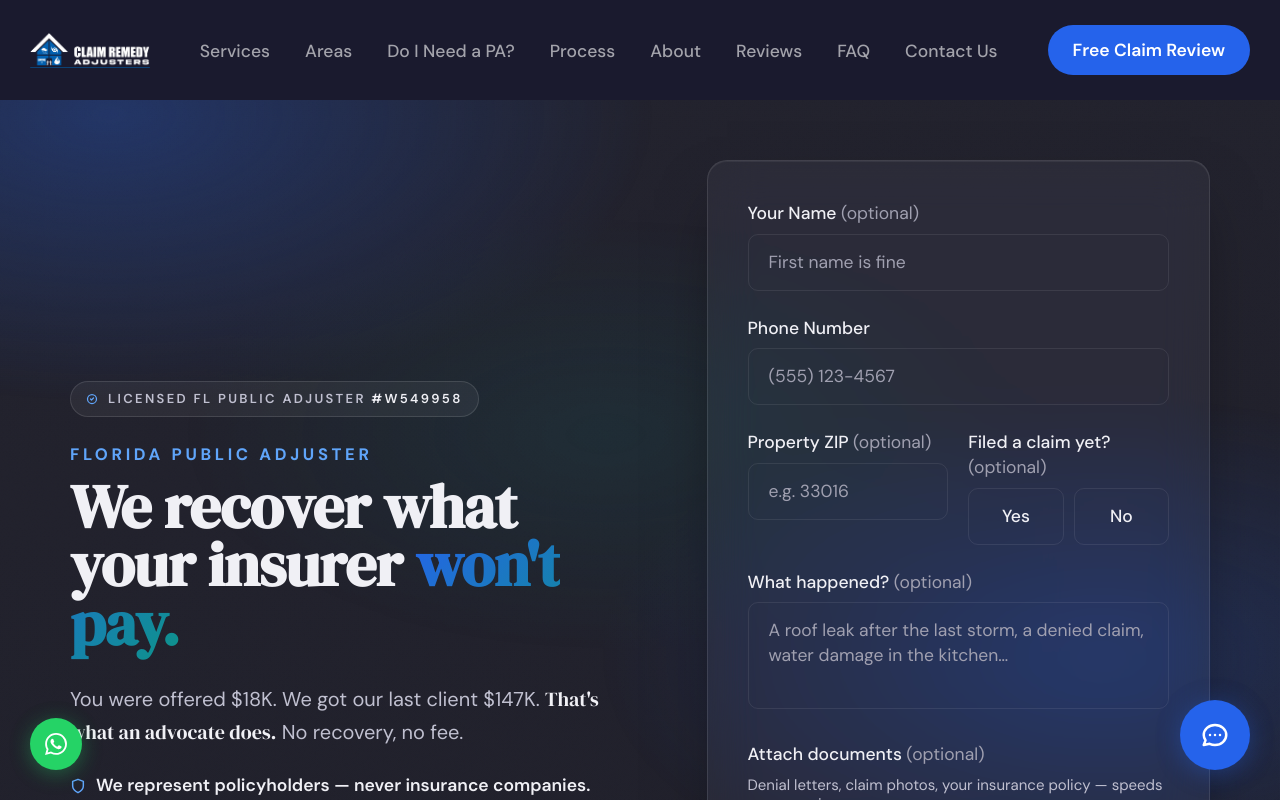
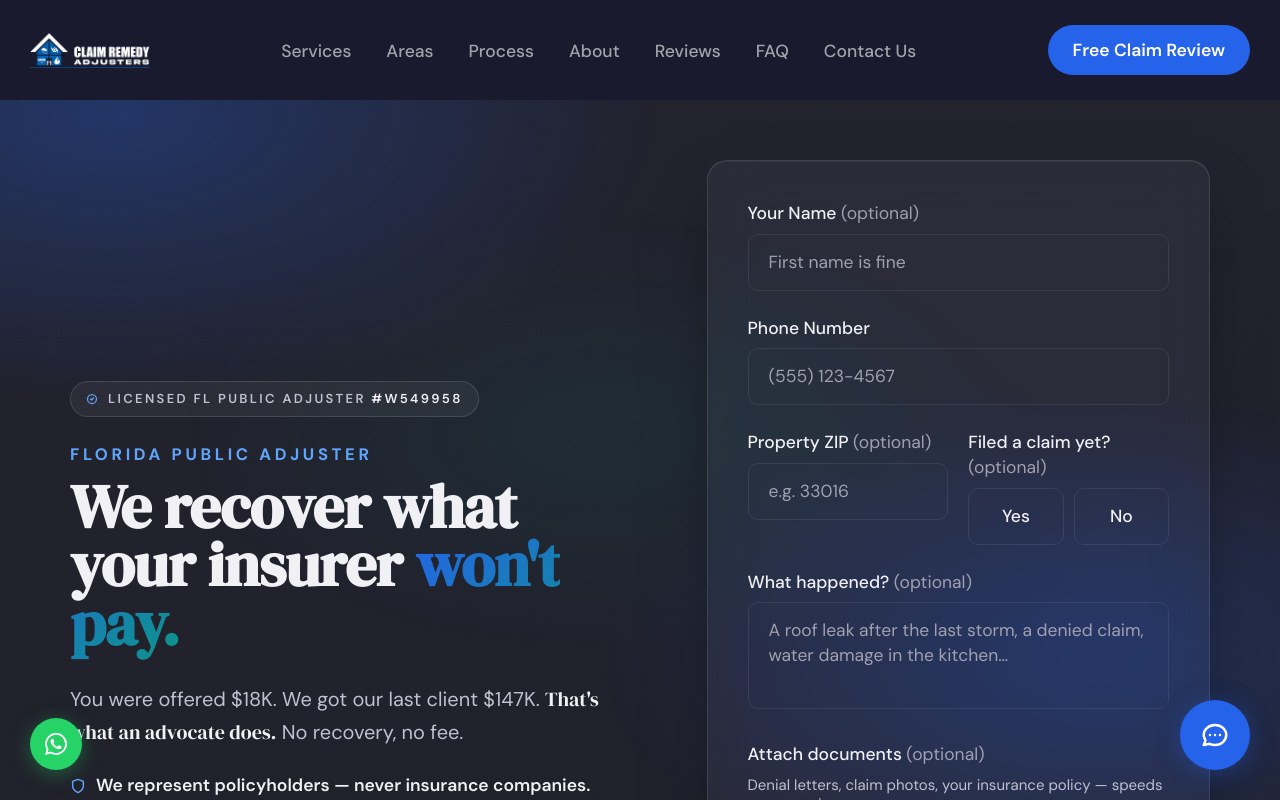
Before and after one commit to brandonginartebusiness-ops/cra, a Next.js app in the folder cra-next/: page / in a window 1280 px wide. Shown: the top 800 px of the page. Built offline with nearby package versions, Linux system fonts and the light colour scheme.

Commit message:
Revert "feat(nav): surface "Do I Need a PA?" decider page in main + mobile nav"
This reverts commit 8399944c17acc9612dc4e823ce25f86110b10e17.

```diff
--- a/cra-next/src/components/layout/Navbar.tsx
+++ b/cra-next/src/components/layout/Navbar.tsx
@@ -8,7 +8,6 @@ import { usePathname } from "next/navigation";
 const links = [
   { label: "Services", href: "/services" },
   { label: "Areas", href: "/areas" },
-  { label: "Do I Need a PA?", href: "/do-i-need-a-public-adjuster" },
   { label: "Process", href: "/process" },
   { label: "About", href: "/about" },
   { label: "Reviews", href: "/reviews" },
```
